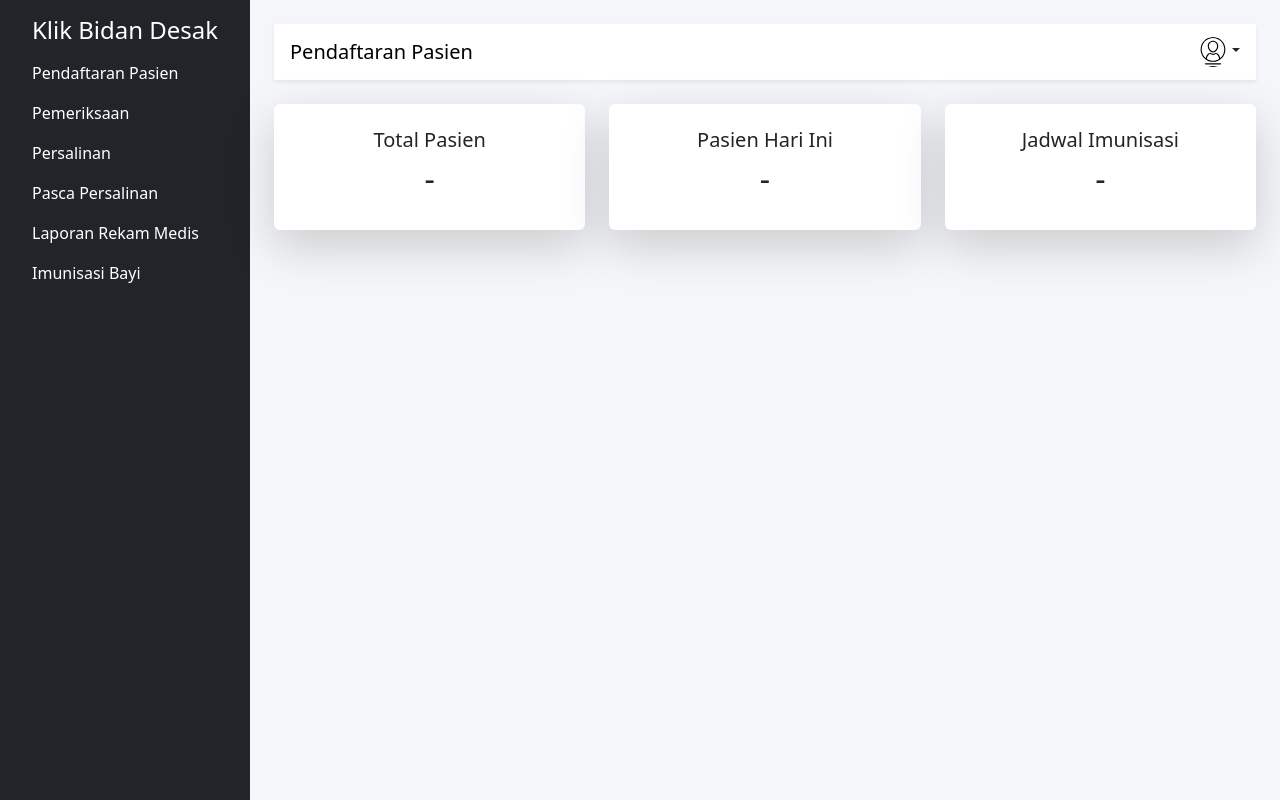
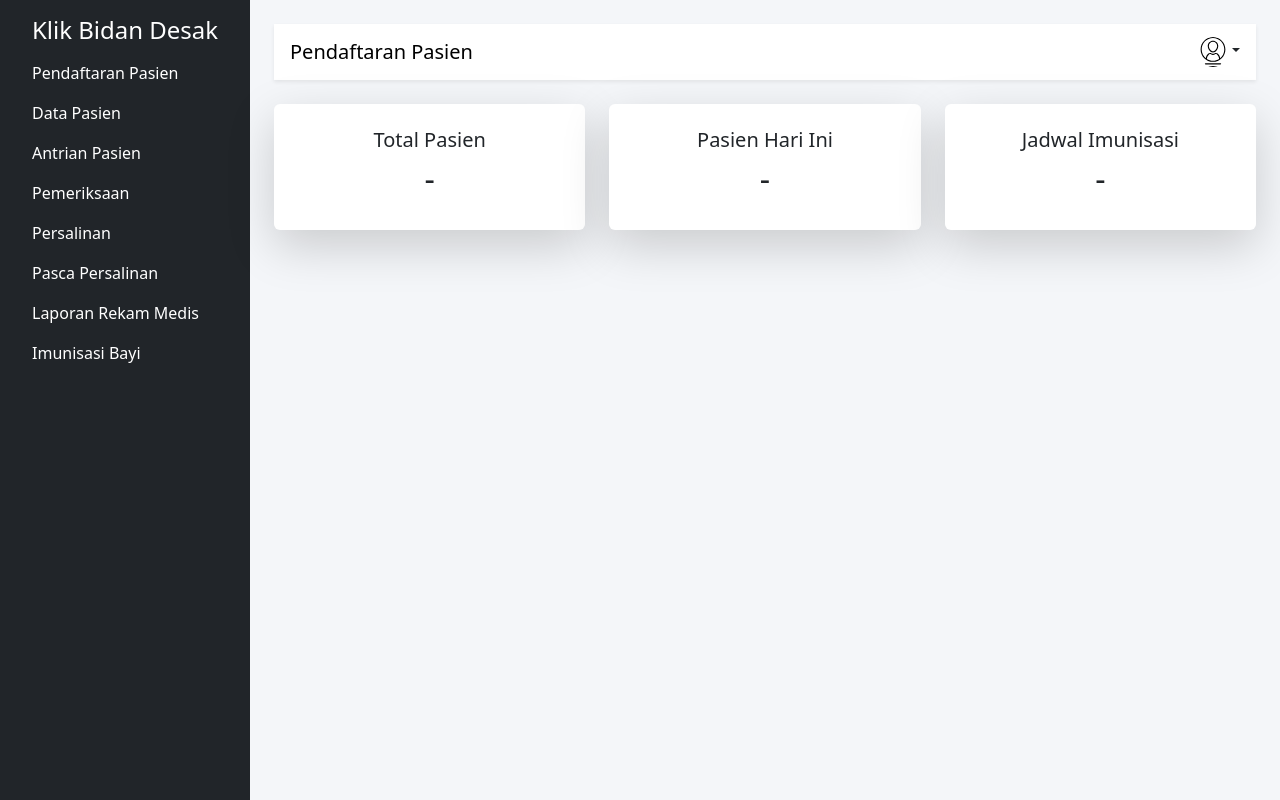
Before and after one commit to gzidrdwgk7/sibidandesakbali, a React (Vite) app: page /dashboard-bidan in a window 1280 px wide. Built offline with nearby package versions, Linux system fonts and the light colour scheme.

Commit message:
Menambahkan file Antrian Pasien dan Data Pasien

```diff
--- a/src/components/Bidan/PendaftaranolehBidan.jsx
+++ b/src/components/Bidan/PendaftaranolehBidan.jsx
@@ -36,6 +36,8 @@ const PendaftaranolehBidan = () => {
       <Nav className="flex-column p-3 bg-dark text-white position-fixed vh-100 overflow-auto" style={{ width: '250px' }}>
         <h4 className="text-center">Klik Bidan Desak</h4>
         <Nav.Link as={Link} to="/bidan/pendaftaranolehbidan" className="text-white">Pendaftaran Pasien</Nav.Link>
+         <Nav.Link as={Link} to="/bidan/datapasien" className="text-white">Data Pasien</Nav.Link>
+        <Nav.Link as={Link} to="/bidan/antrianpasien" className="text-white">Antrian Pasien</Nav.Link>
         <Nav.Link as={Link} to="/bidan/pemeriksaan" className="text-white">Pemeriksaan</Nav.Link>
         <Nav.Link as={Link} to="/bidan/persalinan" className="text-white">Persalinan</Nav.Link>
         <Nav.Link as={Link} to="/bidan/pasca-persalinan" className="text-white">Pasca Persalinan</Nav.Link>
--- a/src/components/DashboardBidan.jsx
+++ b/src/components/DashboardBidan.jsx
@@ -17,6 +17,12 @@ const DashboardBidan = () => {
         <h4 className="text-center">Klik Bidan Desak</h4>
         <Nav.Link as={Link} to="/bidan/pendaftaranolehbidan" className="text-white">
           Pendaftaran Pasien
+        </Nav.Link>
+        <Nav.Link as={Link} to="/bidan/datapasien" className="text-white">
+          Data Pasien
+        </Nav.Link>
+        <Nav.Link as={Link} to="/bidan/antrianpasien" className="text-white">
+          Antrian Pasien
         </Nav.Link>
         <Nav.Link as={Link} to="/bidan/pemeriksaan" className="text-white">
           Pemeriksaan
```
Also changed, not shown: src/components/Bidan/DataPasien.jsx (added), 1 other file (tests, documents, lock files or other folders).
